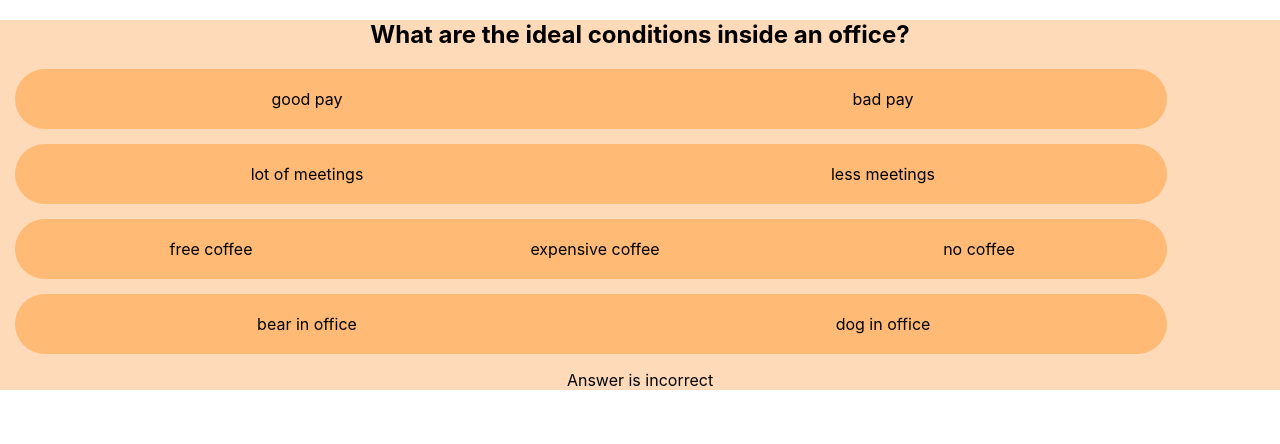
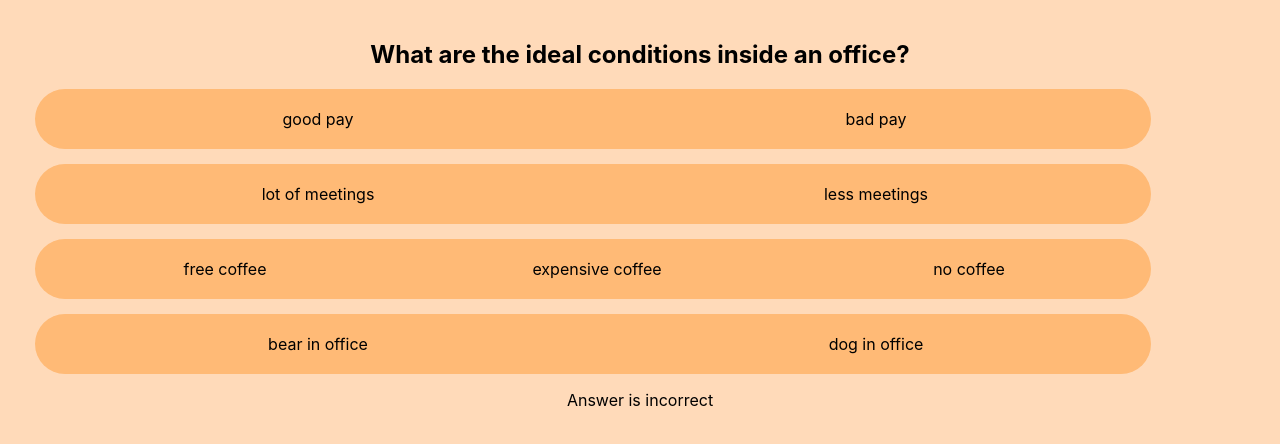
Before and after one commit to OFFLlNE/SenefrontendTask, a React (Create React App) app: page / in a window 1280 px wide. Shown: the top 444 px of the page. Built offline with nearby package versions, Linux system fonts and the light colour scheme.

Commit message:
Add background to entire page

```diff
--- a/src/App.css
+++ b/src/App.css
@@ -1,3 +1,5 @@
 .App {
   text-align: center;
+  height: 100vh;
+  padding: 20px
 }
```
